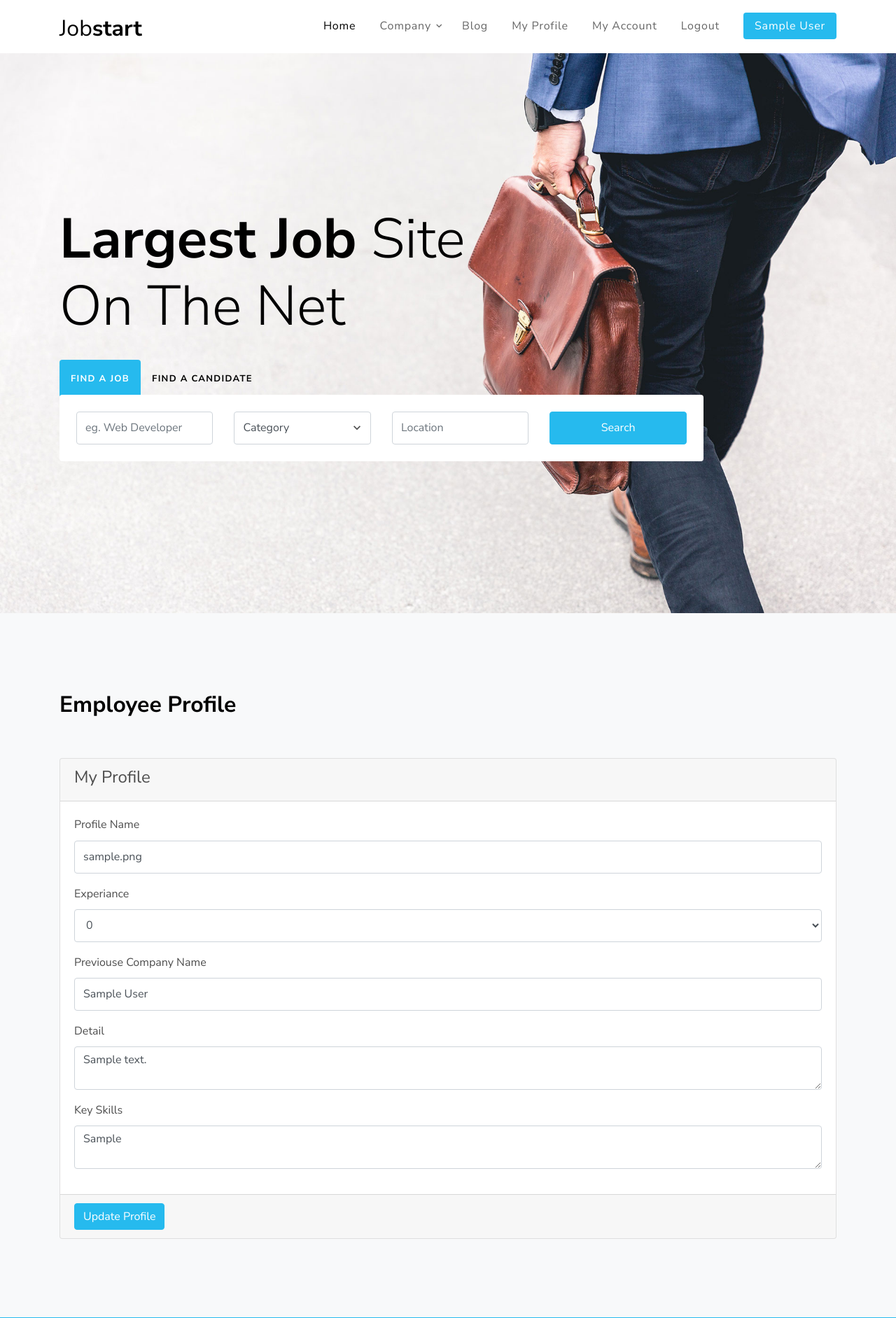
After one commit to jamesjoel/tss9_night, a PHP site: page /edit_profile.php in a window 1280 px wide. The commit adds this page. Shown: the top 1883 px of the page at 70% size. Run offline with PHP 8.4, Linux system fonts and the light colour scheme; the visitor is signed in with stand-in values (Sample User, id 1); tables that the repository leaves empty or names only in its code hold one stand-in row (values such as "Sample post"); some libraries are stand-ins or nearby versions; some web fonts are replaced.

Commit message:
employee profile

```diff
--- /dev/null
+++ b/job/edit_profile.php
@@ -0,0 +1,99 @@
+<?php
+include("db.php");
+include("header.php");
+
+$id = $_SESSION['id'];
+$que = "SELECT * FROM employee_profile WHERE employee_id = $id";
+$res = mysqli_query($con, $que);
+if(mysqli_num_rows($res)==1)
+{
+    $data = mysqli_fetch_assoc($res);
+}
+else
+{
+    $data['profile_name'] = "";
+    $data['experiance'] = "0";
+    $data['detail'] = "";
+    $data['key_skills'] = "";
+    $data['company_name'] = "";
+
+}
+
+// print_r($data);
+// die;
+
+?>
+<div class="site-section bg-light">
+      <div class="container">
+        <div class="row justify-content-start text-left mb-5">
+          <div class="col-md-9" data-aos="fade">
+            <h2 class="font-weight-bold text-black">Employee Profile</h2>
+          </div>
+
+        </div>
+
+        <div class="row" data-aos="fade">
+         <div class="col-md-12" style="min-height: 400px">
+        <form action="save_profile.php" method="post">
+        <div class="card">
+            <div class="card-header">
+                <h4>My Profile</h4>
+            </div>
+            <div class="card-body">
+                <div class="form-group">
+                    <label>Profile Name</label>
+                    <input type="text" value="<?php echo $data['profile_name'] ?>" name="profile_name" class="form-control">
+                </div>
+                <div class="form-group">
+                    <label>Experiance</label>
+                    <select name="exp" class="form-control">
+                        <?php
+                        for($i=0; $i<=10; $i++)
+                        {
+                            if($data['experiance']==$i)
+                            {
+                            echo "<option selected='selected'>".$i."</option>";
+
+                            }
+                            else
+                            {
+                            echo "<option>".$i."</option>";
+
+                            }
+                        }
+                        ?>
+                    </select>
+                </div>
+                <div class="form-group">
+                    <label>Previouse Company Name</label>
+                    <input type="text" value="<?php echo $data['company_name'] ?>" name="company_name" class="form-control">
+                </div>
+                <div class="form-group">
+                    <label>Detail</label>
+                    <textarea name="detail" class="form-control"><?php echo $data['detail'] ?></textarea>
+                </div>
+                <div class="form-group">
+                    <label>Key Skills</label>
+                    <textarea name="key_skills" class="form-control"><?php echo $data['key_skills'] ?></textarea>
+                </div>
+            </div>
+            <div class="card-footer">
+                <input type="submit" value="Update Profile" class="btn btn-primary">
+            </div>
+        </div>
+    </div>
+</form>
+
+         </div>
+        </div>
+
+
+
+
+      </div>
+    </div>
+
+
+<?php
+include("footer.php");
+?>
--- a/job/header.php
+++ b/job/header.php
@@ -93,7 +93,14 @@
                 <?php
                 }
                 ?>
-                <li><a href="new-post.html"><span class="rounded bg-primary py-2 px-3 text-white"><span class="h5 mr-2">+</span> Post a Job</span></a></li>
+                <?php
+                if(isset($_SESSION['is_user_logged_in']))
+                { ?>
+                  <li><a href="#"><span class="rounded bg-primary py-2 px-3 text-white"> <?php echo $_SESSION['name']; ?></span></a></li>
+
+                <?php
+                }
+                ?>
               </ul>
             </nav>
           </div>
```
Also changed, not shown: job/my_profile.php (+43 -28 lines), job/save_profile.php (added, +31 -0 lines).
